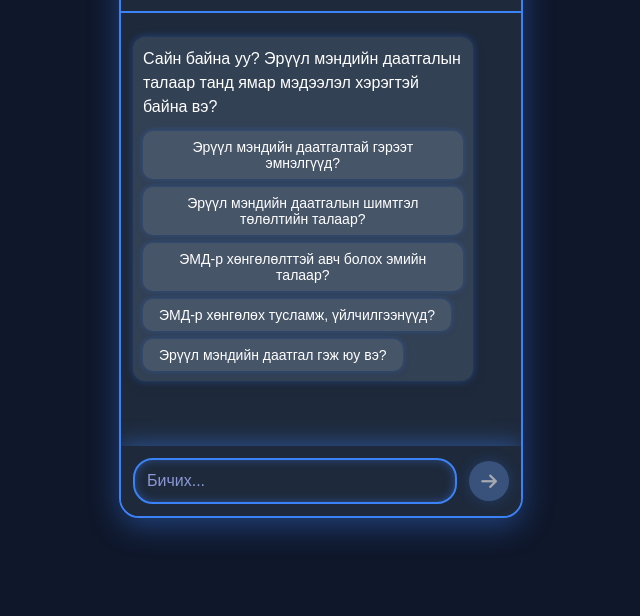
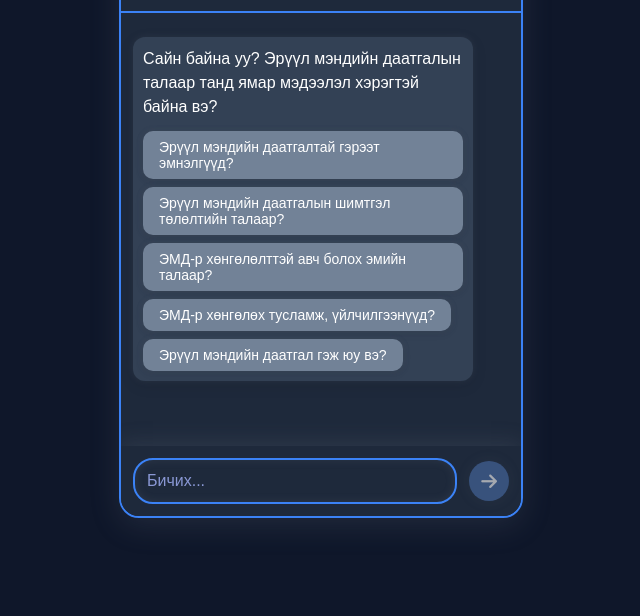
Before and after one commit to munkhuunu/health-insurance-bot, a website: page frontend/index.html in a window 1280 px wide. Shown: the part 184-800 px from the top of the page, without its empty margins (319-959 px from the left). Drawn offline with nearby package versions, Linux system fonts and the light colour scheme.

Commit message:
fix some color

```diff
--- a/frontend/style.css
+++ b/frontend/style.css
@@ -22,7 +22,7 @@
     --background-input-container: #1E293B;
     --text-color: #FFFFFF;
     --border-color: #3B82F6;
-    --shadow-color: rgba(59, 130, 246, 0.4);
+    --shadow-color: rgba(107, 114, 128, 0.2); /* Neutral soft gray */
     --typing-indicator-color: #A5B4FC;
 }
 
@@ -30,12 +30,12 @@
     --background-body: #F0F4F8; /* Light blue-gray for light mode */
     --background-container: #FFFFFF; /* White container */
     --background-chat-box: #FFFFFF; /* White chat box */
-    --background-user: #3B82F6; /* Blue for user messages */
+    --background-user: #3783f5; /* Blue for user messages */
     --background-bot: #E5E7EB; /* Light gray for bot messages */
     --background-input-container: #FFFFFF; /* White input container */
     --text-color: #000000; /* Black text for light mode */
     --border-color: #3B82F6; /* Blue border */
-    --shadow-color: rgba(59, 130, 246, 0.2); /* Softer blue shadow */
+    --shadow-color: rgba(214, 215, 216, 0.185); /* Very soft light gray */
     --typing-indicator-color: #666666; /* Gray for typing indicator */
 }
 
@@ -120,16 +120,16 @@ body {
 }
 
 .chat-message {
-    max-width: 85%; /* Wider messages for readability */
+    max-width: 85%; /* Reduce the maximum width for all messages */
     padding: calc(var(--spacing-unit) - 2px);
     margin: var(--spacing-unit) 0;
-    border-radius: 12px; /* Softer corners */
-    font-size: var(--font-size-base); /* Readable text */
+    border-radius: 12px;
+    font-size: var(--font-size-base);
     word-wrap: break-word;
-    animation: fadeIn 0.5s ease-out forwards; /* Smoother animation */
+    animation: fadeIn 0.5s ease-out forwards;
     box-shadow: 0 4px 15px rgba(0, 0, 0, 0.1), 0 0 8px var(--shadow-color);
     transition: all 0.3s ease;
-    line-height: 1.5; /* Better line spacing */
+    line-height: 1.5;
 }
 
 .user {
@@ -155,7 +155,7 @@ body {
 
 .quick-reply {
     padding: 8px 16px; /* Larger touch targets */
-    background: #475569; /* Dark gray for buttons */
+    background: #728297; /* Dark gray for buttons */
     color: var(--text-color);
     border: none;
     border-radius: 10px; /* Rounded buttons */
@@ -163,6 +163,7 @@ body {
     cursor: pointer;
     box-shadow: 0 2px 8px rgba(0, 0, 0, 0.1), 0 0 6px var(--shadow-color);
     transition: all 0.3s ease;
+    text-align: left;
 }
 
 .quick-reply:hover {
```
